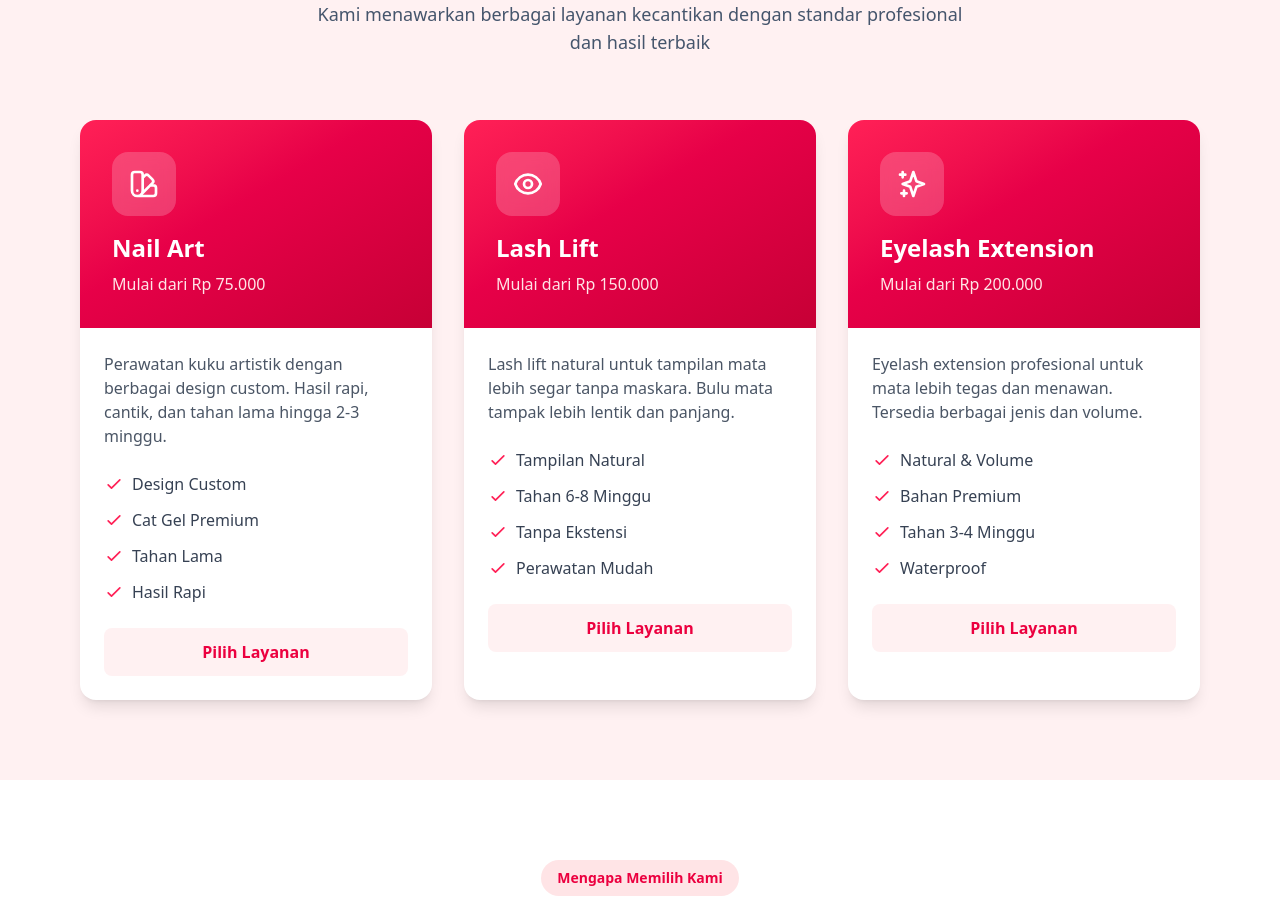
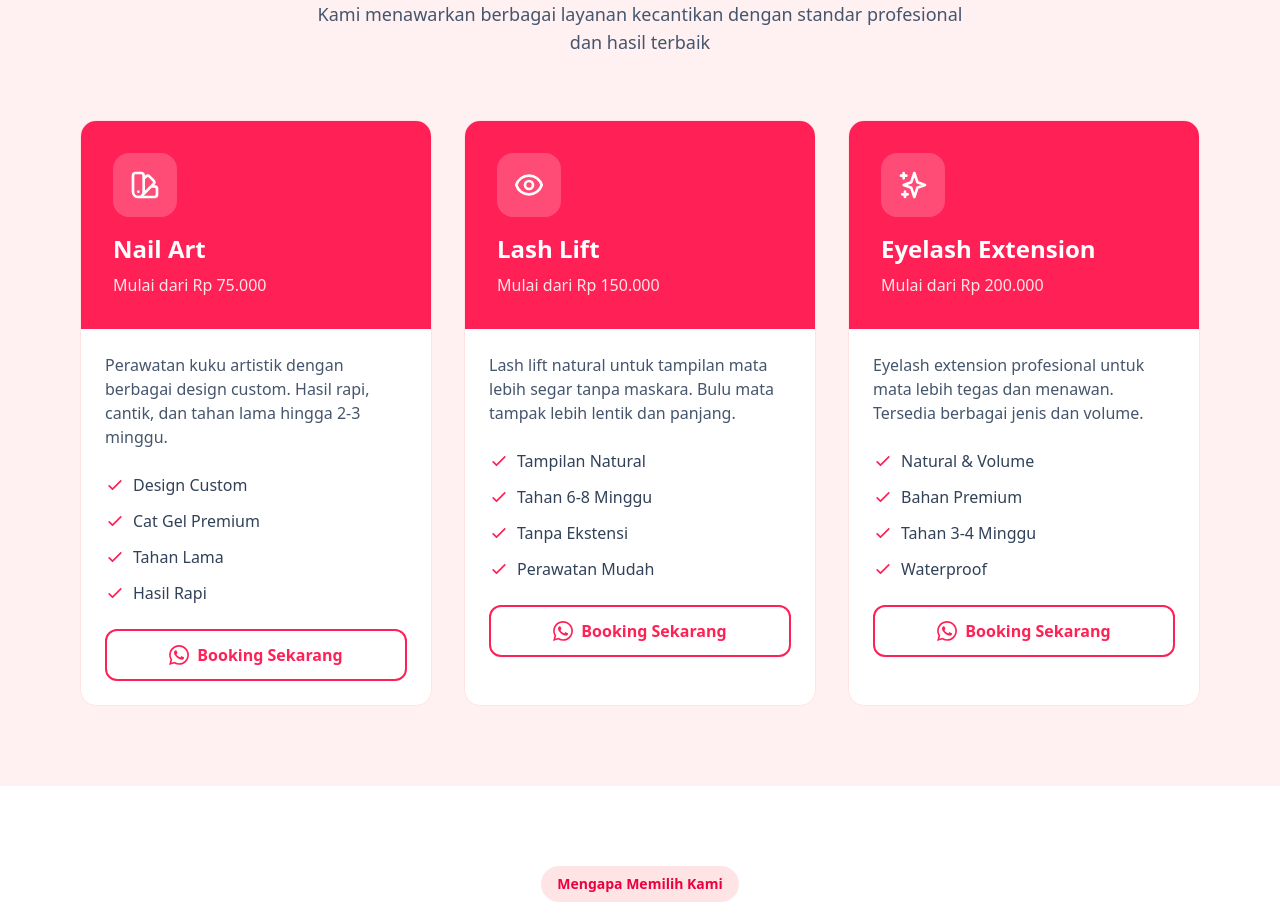
Before and after one commit to dwicah79/chenoa-beautyroom, a Vue app: page / in a window 1280 px wide. Shown: the part 1780-2696 px from the top of the page. Built offline with nearby package versions, Linux system fonts and the light colour scheme.

Commit message:
style: Refactor ServiceCard component for improved aesthetics and consistency

```diff
--- a/src/components/ui/ServiceCard.vue
+++ b/src/components/ui/ServiceCard.vue
@@ -1,13 +1,13 @@
 <template>
   <div
-    class="bg-white rounded-2xl shadow-lg overflow-hidden hover:shadow-2xl transition-all duration-300 group"
+    class="bg-white rounded-2xl shadow-soft overflow-hidden hover:shadow-soft-lg transition-all duration-300 group border border-rose-100"
     v-motion
     :initial="{ opacity: 0, y: 30 }"
     :visible="{ opacity: 1, y: 0 }"
     :delay="delay"
   >
     <!-- Icon -->
-    <div class="bg-gradient-to-br from-rose-500 to-rose-700 p-8 text-white">
+    <div class="bg-rose-500 p-8 text-white">
       <div
         class="w-16 h-16 bg-white/20 backdrop-blur-sm rounded-2xl flex items-center justify-center mb-4 group-hover:scale-110 transition-transform duration-300"
         v-html="service.icon"
@@ -18,17 +18,17 @@
 
     <!-- Content -->
     <div class="p-6">
-      <p class="text-gray-600 mb-6">{{ service.description }}</p>
+      <p class="text-slate-600 mb-6">{{ service.description }}</p>
 
       <!-- Features -->
       <ul class="space-y-3 mb-6">
         <li
           v-for="(feature, index) in service.features"
           :key="index"
-          class="flex items-center gap-2 text-gray-700"
+          class="flex items-center gap-2 text-slate-700"
         >
           <svg
-            class="w-5 h-5 text-rose-500 flex-shrink-0"
+            class="w-5 h-5 text-rose-500 shrink-0"
             fill="none"
             stroke="currentColor"
             viewBox="0 0 24 24"
@@ -45,16 +45,14 @@
       </ul>
 
       <!-- Button -->
-      <button
-        class="w-full py-3 bg-rose-50 text-rose-600 rounded-lg font-semibold hover:bg-rose-600 hover:text-white transition-all duration-300"
-      >
-        Pilih Layanan
-      </button>
+      <BookingButton :service-name="service.title" variant="outline" size="md" class="w-full" />
     </div>
   </div>
 </template>
 
 <script setup>
+import BookingButton from './BookingButton.vue'
+
 defineProps({
   service: {
     type: Object,
```
